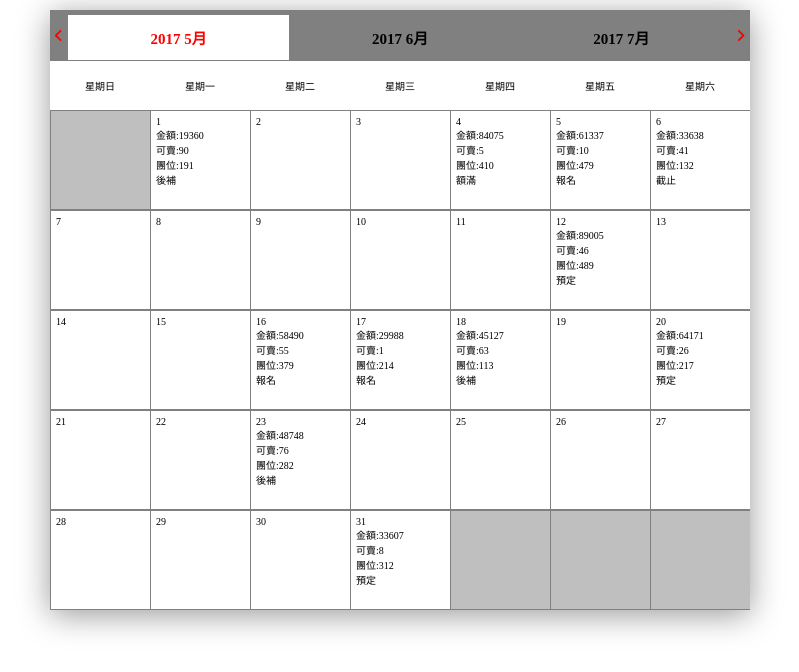
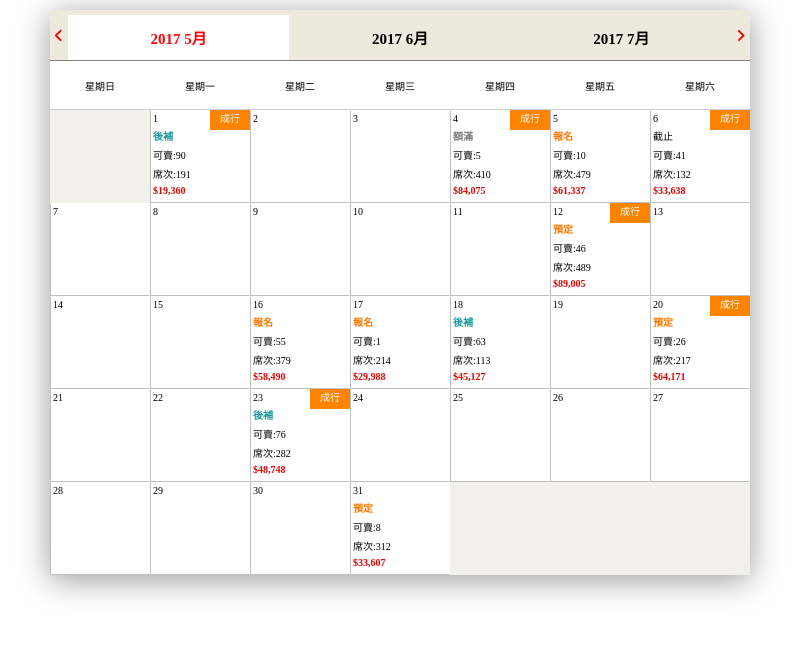
Before and after one commit to TheRay432/test-calendar, a React (Create React App) app: page / in a window 1280 px wide. Shown: the top 672 px of the page, without its empty margins (206-1005 px from the left). Built offline with nearby package versions, Linux system fonts and the light colour scheme.

Commit message:
insert same years month choose

```diff
--- a/src/App.js
+++ b/src/App.js
@@ -10,6 +10,33 @@
   const [nowArr, setNowvArr] = useState(null);
   const [nextArr, setNextArr] = useState(null);
   const [currentDate, setCurrentDate] = useState("2017/05");
+
+  const dealPrevOrNext = (dealState) => {
+    const years = currentDate.split("/")[0];
+    const months = currentDate.split("/")[1];
+    let numMonth = parseInt(months);
+    switch (dealState) {
+      case "prev":
+        if (numMonth > 1) {
+          numMonth -= 1;
+        }
+        break;
+      case "next":
+        if (numMonth < 12) {
+          numMonth += 1;
+        }
+        break;
+      default:
+        break;
+    }
+    let strMonth = "";
+    if (numMonth < 10) {
+      strMonth = "0" + numMonth;
+    } else {
+      strMonth = numMonth;
+    }
+    setCurrentDate(`${years}/${strMonth}`);
+  };
   const getDateData = async () => {
     /* const months = parseInt(month); */
     const years = currentDate.split("/")[0];
@@ -21,7 +48,7 @@
     const fileterData = data.filter((item) => {
       return item.date.includes(currentDate);
     });
-    console.log(fileterData);
+
     const removeDuplicates = (originalArray, p) => {
       const newArray = [];
       const lookupObject = {};
@@ -84,24 +111,10 @@
     setNextArr([...xArr]);
   };
   const handlePrevMonth = () => {
-    myDate.setMonth(myDate.getMonth() - 1);
-    getDateData(myDate.getMonth());
+    dealPrevOrNext("prev");
   };
   const handleNextMonth = () => {
-    const years = currentDate.split("/")[0];
-    const months = currentDate.split("/")[1];
-    const numMonth = parseInt(months) + 1;
-    let strMonth = "";
-    if (numMonth < 10) {
-      strMonth = "0" + numMonth;
-    } else {
-      strMonth = numMonth;
-    }
-    setCurrentDate(`${years}/${strMonth}`);
-
-    // getDateData();
-    // myDate.setMonth(myDate.getMonth() + 1);
-    // getDateData(myDate.getMonth());
+    dealPrevOrNext("next");
   };
 
   useEffect(() => {
--- a/src/components/Days.jsx
+++ b/src/components/Days.jsx
@@ -1,46 +1,27 @@
-import axios from "axios";
-import React, { useEffect } from "react";
+import React, { useState } from "react";
+import OneDay from "./OneDay";
 
 const Days = ({ prevArr, nowArr, nextArr }) => {
-  const getData = async () => {
-    const res = await axios.get("data1.json");
-    const { data } = res;
-    const a = data.sort(function (a, b) {
-      return b.date < a.date ? 1 : -1;
-    });
-    console.log(a);
-  };
-  useEffect(() => {
-    /*   getData(); */
-  }, []);
+  const [divActive, setDivActive] = useState({ index: 0, state: false });
   return (
     <div className="days">
+      {/*當周上個月佔幾天 */}
       {prevArr &&
-        prevArr.map((item) => (
-          <div className="prev-date" key={item}>
-            <p></p>
-          </div>
-        ))}
+        prevArr.map((item) => <div className="prev-date" key={item}></div>)}
+      {/*本月的天數*/}
       {nowArr &&
         nowArr.map((item, i) => (
-          <div key={i + 1} className="divFlex">
-            <p>{i + 1}</p>
-            {JSON.stringify(item) !== "{}" && (
-              <>
-                <p>金額:{item.price}</p>
-                <p>可賣:{item.availableVancancy}</p>
-                <p>團位:{item.totalVacnacy}</p>
-                <p>{item.status}</p>
-              </>
-            )}
-          </div>
+          <OneDay
+            item={item}
+            key={i + 1}
+            index={i}
+            setDivActive={setDivActive}
+            divActive={divActive}
+          />
         ))}
+      {/*當周下個月的天數*/}
       {nextArr &&
-        nextArr.map((item) => (
-          <div className="next-date" key={item}>
-            <p></p>
-          </div>
-        ))}
+        nextArr.map((item) => <div className="next-date" key={item}></div>)}
     </div>
   );
 };
--- /dev/null
+++ b/src/components/OneDay.jsx
@@ -0,0 +1,59 @@
+import React, { useEffect, useState } from "react";
+
+const OneDay = ({ item, index, setDivActive, divActive }) => {
+  const [divState, setDivState] = useState("");
+  const handClick = () => {
+    if (JSON.stringify(item) !== "{}") {
+      setDivActive({ ...divActive, index: index, state: true });
+    }
+  };
+  useEffect(() => {
+    if (JSON.stringify(item) !== "{}") {
+      switch (item.status) {
+        case "預定":
+          setDivState("order");
+          break;
+        case "後補":
+          setDivState("alternate");
+          break;
+        case "額滿":
+          setDivState("full");
+          break;
+        case "報名":
+          setDivState("order");
+          break;
+        default:
+          setDivState("");
+          break;
+      }
+    } else {
+      setDivState("");
+    }
+  }, [item.date]);
+  return (
+    <div
+      className={
+        JSON.stringify(item) !== "{}" &&
+        divActive.index === index &&
+        divActive.state
+          ? "divFlex active"
+          : "divFlex"
+      }
+      onClick={() => handClick()}
+    >
+      <p>{index + 1}</p>
+
+      {JSON.stringify(item) !== "{}" && (
+        <>
+          {item.guaranteed && <span className="tip">成行</span>}
+          <p className={divState}>{item.status}</p>
+          <p>可賣:{item.availableVancancy}</p>
+          <p>席次:{item.totalVacnacy}</p>
+          <p className="red">${item.price.toLocaleString()}</p>
+        </>
+      )}
+    </div>
+  );
+};
+
+export default OneDay;
--- a/src/styles/all.scss
+++ b/src/styles/all.scss
@@ -1,3 +1,6 @@
+$color-yellow: #ff7800;
+$color-green: #1c9c9d;
+$color-red: #e10500;
 *,
 ::after,
 ::before {
@@ -18,7 +21,7 @@
 .month {
   display: flex;
   height: 5rem;
-  background-color: gray;
+  background-color: #ede9dd;
   text-align: center;
   & h1 {
     font-size: 3rem;
@@ -68,6 +71,7 @@
   width: 100%;
   align-items: center;
   border-top: 1px solid gray;
+  border-bottom: 1px solid rgb(207, 205, 205);
   height: 5rem;
   & div {
     width: calc(70rem / 7);
@@ -75,36 +79,71 @@
   }
 }
 .days {
-  background-color: gray;
+  background-color: #ede9dd;
   width: 100%;
   display: flex;
   flex-wrap: wrap;
   & div {
     width: calc(70rem / 7);
-    height: 10rem;
-    padding: 5px 5px;
-    text-align: left;
+    min-height: 93px;
     background-color: white;
-    border: 1px solid gray;
-    border-right: none;
+    border: 1px solid rgb(194, 191, 191);
+
+    border-top: transparent 1px solid;
+    border-right: transparent 1px solid;
 
     cursor: pointer;
     &:hover {
       opacity: 0.5;
-      background-color: rgb(174, 174, 67);
+      background-color: rgb(244, 244, 123);
     }
   }
 }
-.prev-date,
-.next-date {
+.days div.prev-date,
+.days div.next-date {
+  border: none;
   opacity: 0.5;
-  background-color: transparent;
+  background-color: #f8f8f8;
 }
 .divAcitive {
   background-color: red;
 }
-.divFlex {
+.days div.divFlex {
   display: flex;
+  position: relative;
   flex-direction: column;
   align-items: flex-start;
+  &.active {
+    border: 2px solid green;
+  }
+  & p {
+    padding: 2px 2px;
+  }
 }
+.order {
+  color: $color-yellow;
+  font-weight: bold;
+}
+.alternate {
+  color: $color-green;
+  font-weight: bold;
+}
+.full {
+  color: gray;
+  font-weight: bold;
+}
+.red {
+  color: $color-red;
+  font-weight: bold;
+}
+.tip {
+  position: absolute;
+  top: -1px;
+  right: -1px;
+  width: 40px;
+  color: #fff;
+  padding: 0 3px;
+  text-align: center;
+  height: 20px;
+  background-color: #fe8400;
+}
```
Also changed, not shown: src/styles/all.css, 1 other file (tests, documents, lock files or other folders).
